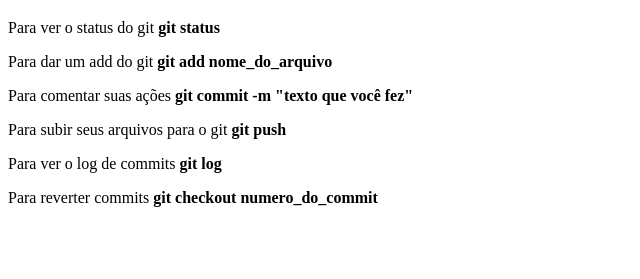
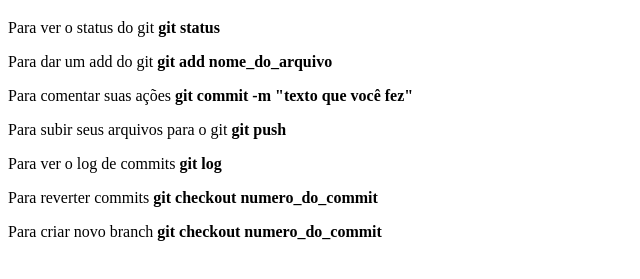
Before and after one commit to kleysongomes/HTML_CSS_JS, a plain HTML site: page index.html in a window 1280 px wide. Shown: the part 61-340 px from the top of the page, without its empty margins (0-640 px from the left). Drawn offline with Linux system fonts and the light colour scheme.

Commit message:
commit att

```diff
--- a/index.html
+++ b/index.html
@@ -11,5 +11,6 @@
         <p>Para subir seus arquivos para o git <b>git push</b></p>
         <p>Para ver o log de commits <b>git log</b></p>
         <p>Para reverter commits <b>git checkout numero_do_commit</b></p>
+        <p>Para criar novo branch <b>git checkout numero_do_commit</b></p>
     </BODY>
 </HTML>
```
